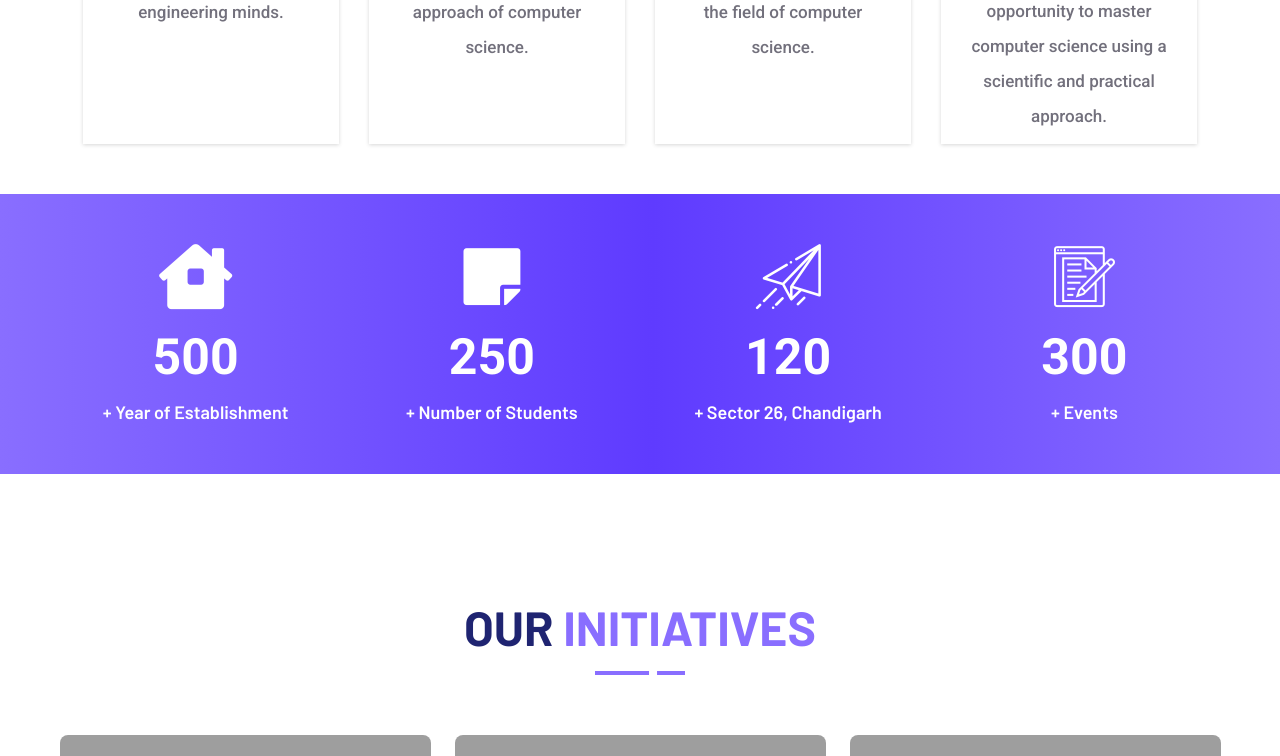
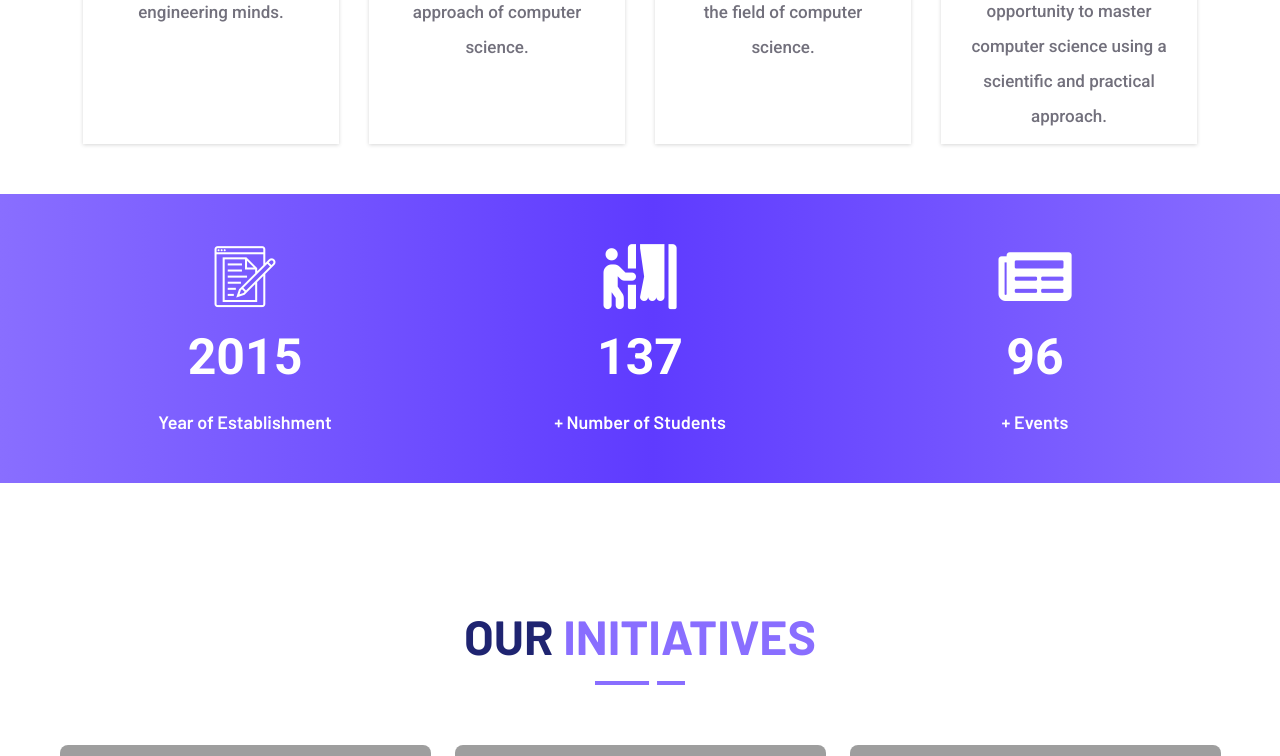
Before and after one commit to ccetacm/ccet-acm-website-2023, a PHP site: page / in a window 1280 px wide. Shown: the part 3521-4277 px from the top of the page. Run offline with PHP 8.4, Linux system fonts and the light colour scheme; some libraries are stand-ins or nearby versions; grey boxes are pictures that could not be loaded.

Commit message:
feat/index-done

```diff
--- a/assets/css/my-style.css
+++ b/assets/css/my-style.css
@@ -180,6 +180,16 @@ span {
     display: none;
     height: 20px;
   }
+
+  .slide-head {
+    margin-right: 10%;
+  }
+
+  .mySlides .slide div img {
+    width: 60%;
+    height: 60%;
+    margin-bottom: 5%;
+  }
 }
 
 .img-slider {
--- a/index.html
+++ b/index.html
@@ -706,31 +706,24 @@
         <div class="counter-area">
             <div class="container">
                 <div class="row">
-                    <div class="col-lg-3 col-sm-6">
+                    <div class="col-lg-4 col-sm-6">
                         <div class="counter-box">
-                            <div class="icon"><i class="fa fa-house"></i></div>
-                            <span class="counter" data-count="+" data-to="500" data-speed="3000">500</span>
-                            <h6 class="title">+ Year of Establishment</h6>
+                            <div class="icon"><i class="flaticon-writing"></i></div>
+                            <span class="counter" data-count="+" data-to="2015" data-speed="3000">2015</span>
+                            <h6 class="title">Year of Establishment</h6>
                         </div>
                     </div>
-                    <div class="col-lg-3 col-sm-6">
+                    <div class="col-lg-4 col-sm-6">
                         <div class="counter-box">
-                            <div class="icon"><i class="fa fa-sticky-note"></i></div>
-                            <span class="counter" data-count="+" data-to="250" data-speed="3000">250</span>
+                            <div class="icon"><i class="fa fa-person-booth"></i></div>
+                            <span class="counter" data-count="+" data-to="137" data-speed="3000">137</span>
                             <h6 class="title">+ Number of Students</h6>
                         </div>
                     </div>
-                    <div class="col-lg-3 col-sm-6">
+                    <div class="col-lg-4 col-sm-6">
                         <div class="counter-box">
-                            <div class="icon"><i class="flaticon-paper-plane"></i></div>
-                            <span class="counter" data-count="+" data-to="120" data-speed="3000">120</span>
-                            <h6 class="title">+ Sector 26, Chandigarh</h6>
-                        </div>
-                    </div>
-                    <div class="col-lg-3 col-sm-6">
-                        <div class="counter-box">
-                            <div class="icon"><i class="flaticon-writing"></i></div>
-                            <span class="counter" data-count="+" data-to="300" data-speed="3000">300</span>
+                            <div class="icon"><i class="fa fa-newspaper"></i></div>
+                            <span class="counter" data-count="+" data-to="96" data-speed="3000">96</span>
                             <h6 class="title">+ Events</h6>
                         </div>
                     </div>
```
